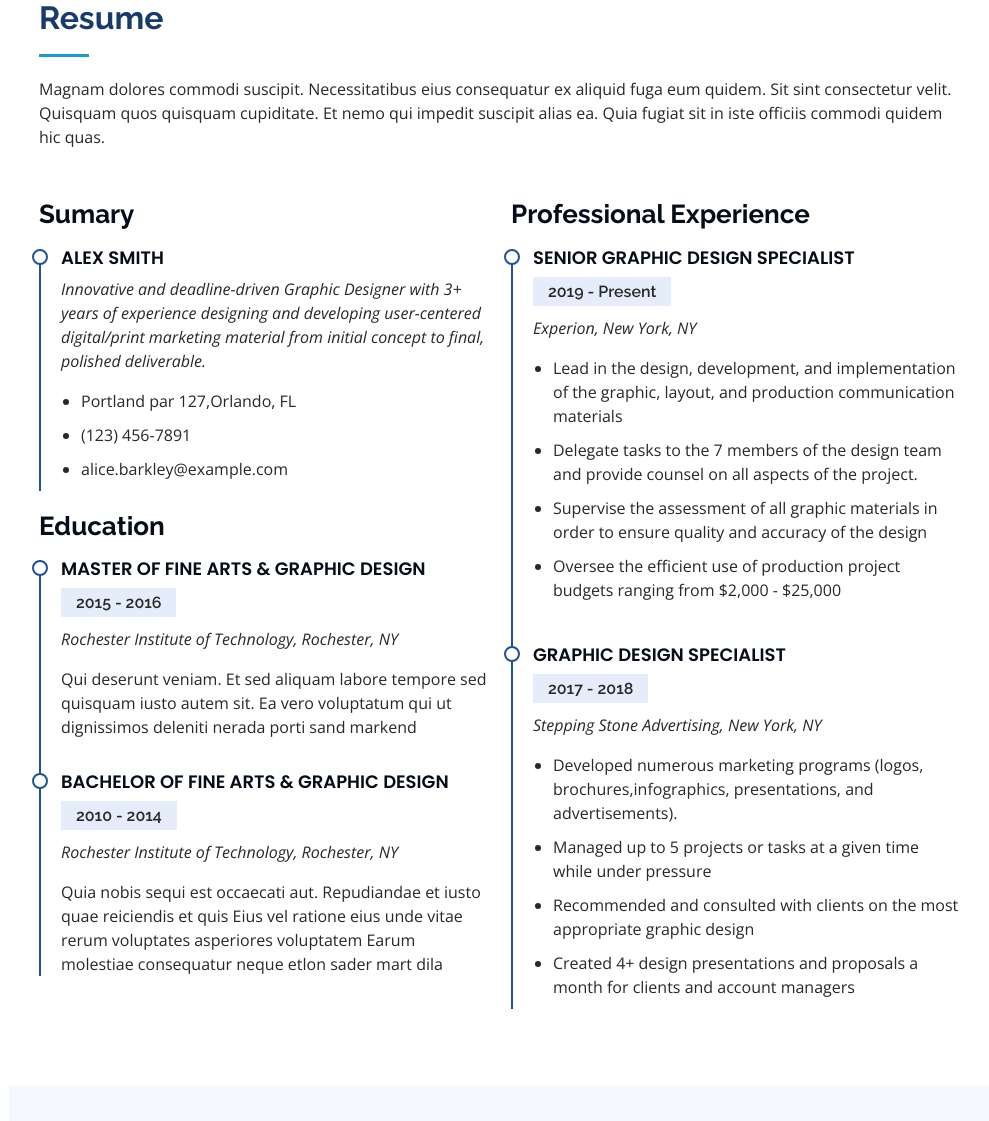
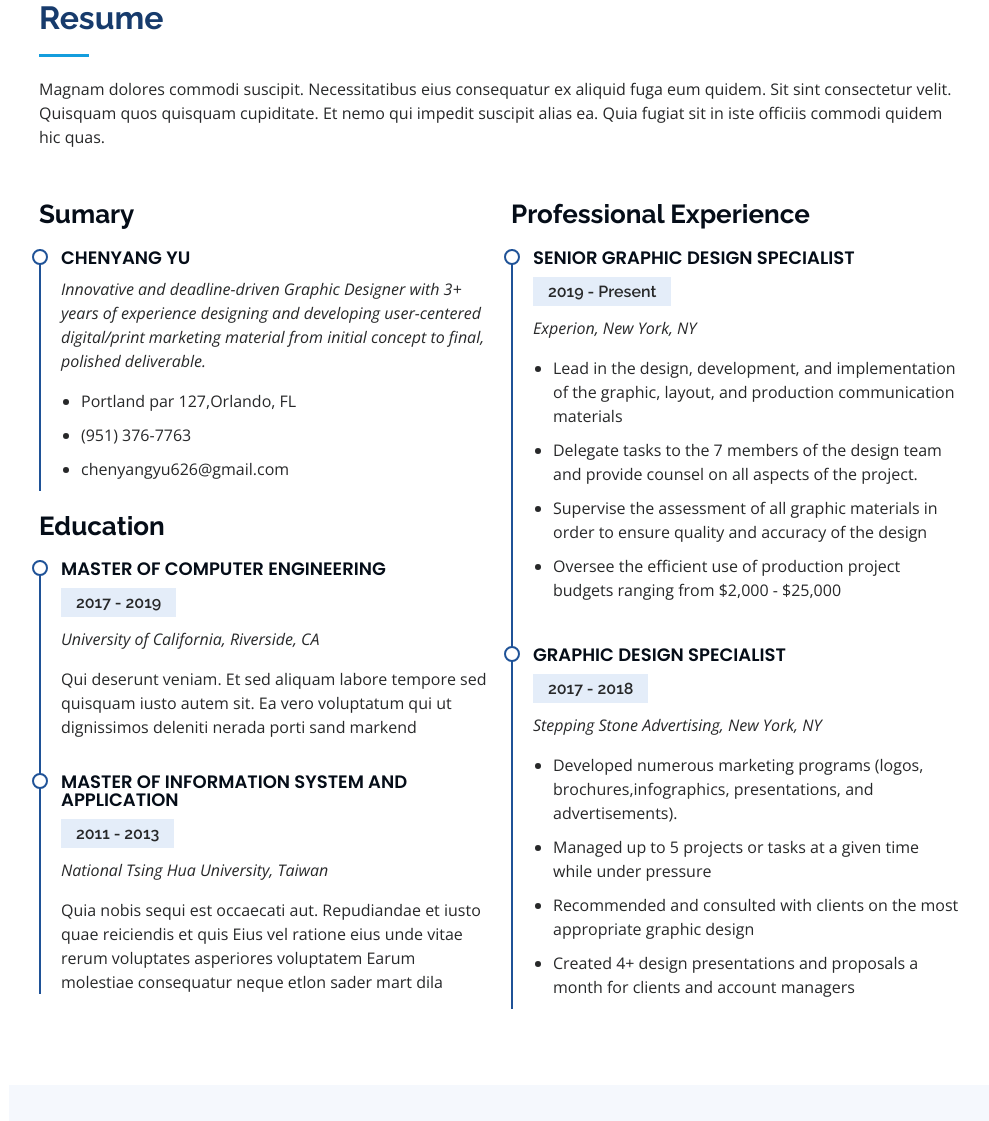
Before and after one commit to alumi5566/myDjango, a Django app: page /home/ in a window 1280 px wide. Shown: the part 1933-3054 px from the top of the page, without its empty margins (291-1280 px from the left). Run offline with Django 5.2, Linux system fonts and the light colour scheme; some libraries are stand-ins or nearby versions.

Commit message:
Update personal website

```diff
--- a/myPersonal/home/templates/home/base.html
+++ b/myPersonal/home/templates/home/base.html
@@ -185,26 +185,26 @@
                 <div class="col-lg-6" data-aos="fade-up">
                     <h3 class="resume-title">Sumary</h3>
                     <div class="resume-item pb-0">
-                        <h4>Alex Smith</h4>
+                        <h4>ChenYang Yu</h4>
                         <p><em>Innovative and deadline-driven Graphic Designer with 3+ years of experience designing and developing user-centered digital/print marketing material from initial concept to final, polished deliverable.</em></p>
                         <ul>
                             <li>Portland par 127,Orlando, FL</li>
-                            <li>(123) 456-7891</li>
-                            <li>alice.barkley@example.com</li>
+                            <li>(951) 376-7763</li>
+                            <li>chenyangyu626@gmail.com</li>
                         </ul>
                     </div>
 
                     <h3 class="resume-title">Education</h3>
                     <div class="resume-item">
-                        <h4>Master of Fine Arts &amp; Graphic Design</h4>
-                        <h5>2015 - 2016</h5>
-                        <p><em>Rochester Institute of Technology, Rochester, NY</em></p>
+                        <h4>Master of Computer Engineering</h4>
+                        <h5>2017 - 2019</h5>
+                        <p><em>University of California, Riverside, CA</em></p>
                         <p>Qui deserunt veniam. Et sed aliquam labore tempore sed quisquam iusto autem sit. Ea vero voluptatum qui ut dignissimos deleniti nerada porti sand markend</p>
                     </div>
                     <div class="resume-item">
-                        <h4>Bachelor of Fine Arts &amp; Graphic Design</h4>
-                        <h5>2010 - 2014</h5>
-                        <p><em>Rochester Institute of Technology, Rochester, NY</em></p>
+                        <h4>Master of Information System and Application</h4>
+                        <h5>2011 - 2013</h5>
+                        <p><em>National Tsing Hua University, Taiwan</em></p>
                         <p>Quia nobis sequi est occaecati aut. Repudiandae et iusto quae reiciendis et quis Eius vel ratione eius unde vitae rerum voluptates asperiores voluptatem Earum molestiae consequatur neque etlon sader mart dila</p>
                     </div>
                 </div>
```
